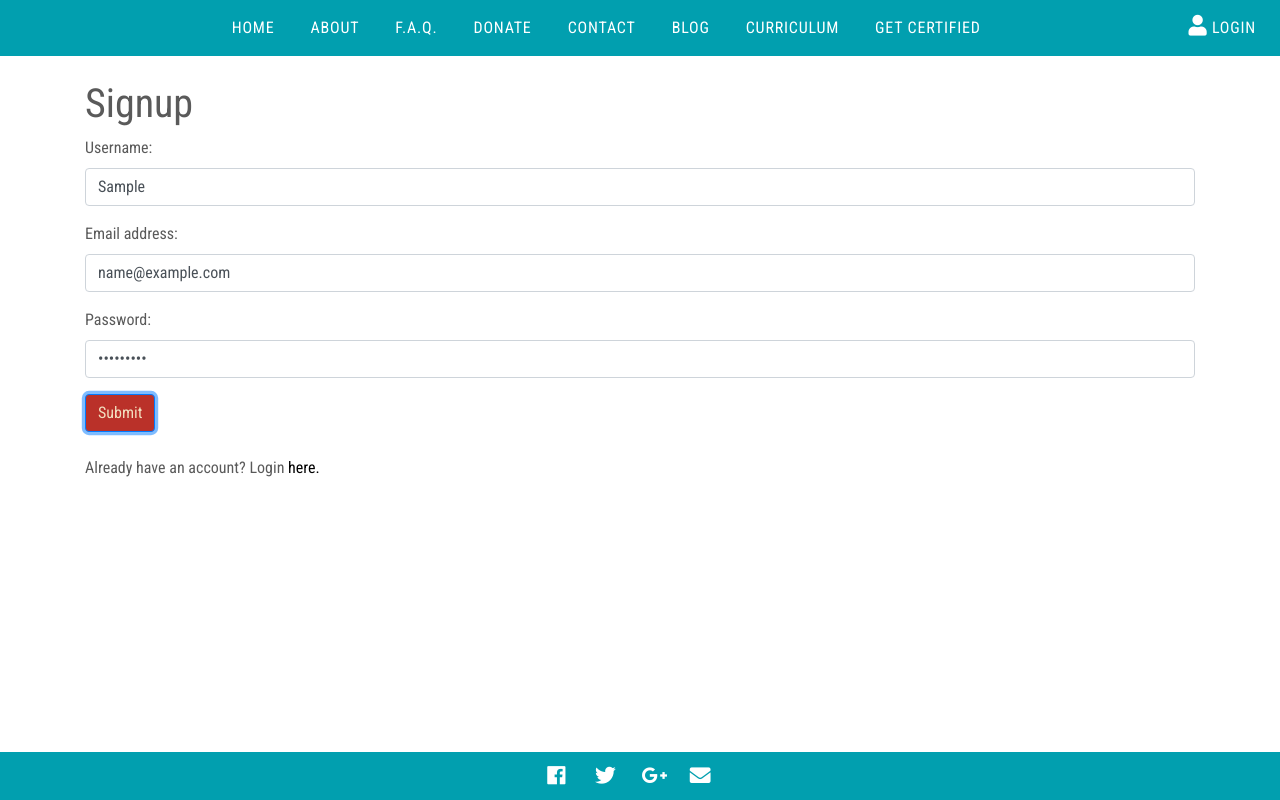
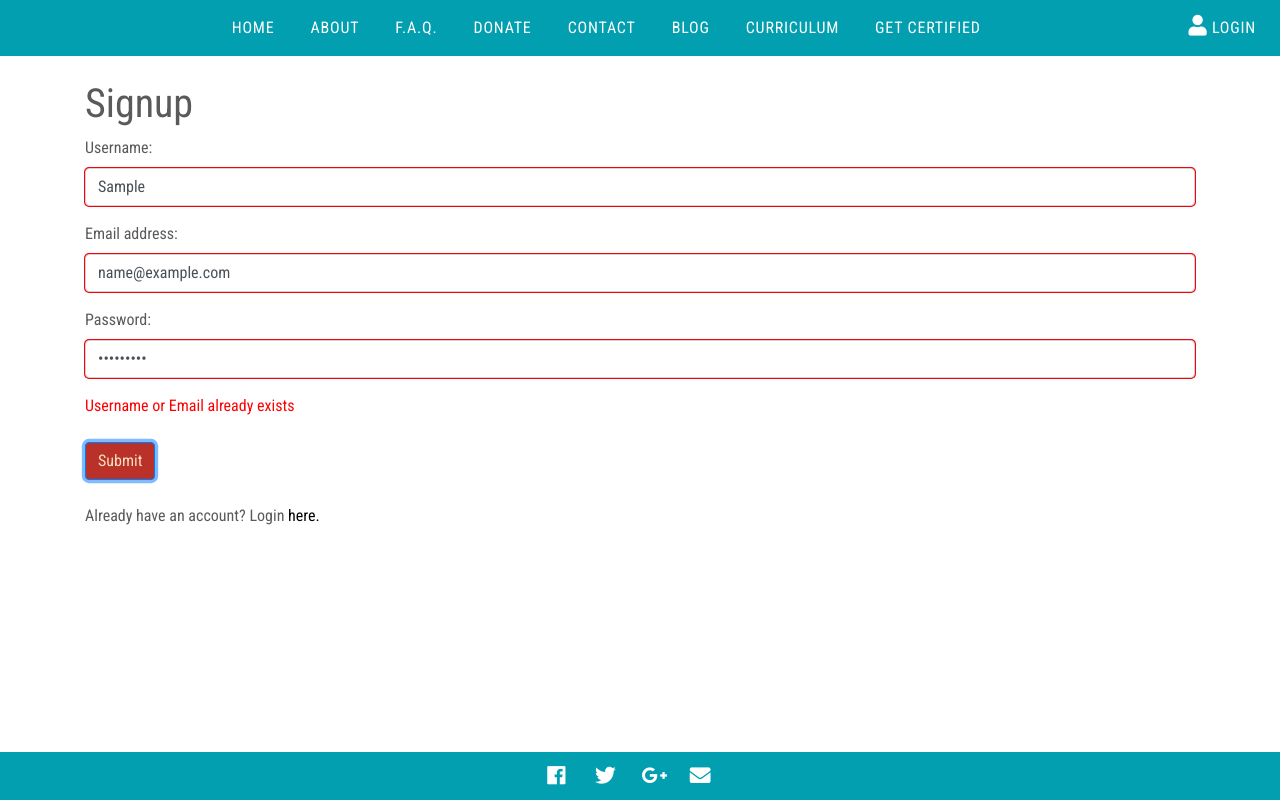
Before and after one commit to nljacob/project_aids_nigeria, a React (Create React App) app in the folder client/: page /signup in a window 1280 px wide. Both pictures are taken after typing "Sample", "name@example.com", "Sample123" into the empty fields and a click on the button "Submit". Built offline with nearby package versions, Linux system fonts and the light colour scheme; no server answers.

Commit message:
validation for sign up page done

```diff
--- a/client/src/pages/Signup/Signup.js
+++ b/client/src/pages/Signup/Signup.js
@@ -15,7 +15,8 @@ class Signup extends Component {
     email: "",
     password: "",
     username: "",
-    submitFlag: false
+    submitFlag: false,
+    serverCheck : ""
   }
   // componentWillMount() {
   //   if (this.Auth.loggedIn()) {
@@ -30,7 +31,7 @@ class Signup extends Component {
       submitFlag: true
     });
 
-    if (this.state.email && this.state.password) {
+    if (this.state.email && this.state.password && this.state.username) {
       API.signUpUser(this.state.username, this.state.email, this.state.password)
         .then(res => {
           console.log(res.data);
@@ -38,7 +39,9 @@ class Signup extends Component {
           // send them to the login page
           this.props.history.replace('/login');
         })
-        .catch(err => alert(err));
+        .catch(err => {
+          this.setState({serverCheck : "fail"});
+        });
     }
   };
 
@@ -53,7 +56,9 @@ class Signup extends Component {
     if (!this.state.email && this.state.submitFlag) {
       return ("form-control error-focus");
     }
-
+    else if ((this.state.serverCheck === "fail") && this.state.submitFlag){
+      return ("form-control error-focus");
+    }
     else {
       return ("form-control");
     }
@@ -63,7 +68,9 @@ class Signup extends Component {
     if (!this.state.password && this.state.submitFlag) {
       return ("form-control error-focus");
     }
-
+    else if ((this.state.serverCheck === "fail") && this.state.submitFlag){
+      return ("form-control error-focus");
+    }
     else {
       return ("form-control");
     }
@@ -72,7 +79,9 @@ class Signup extends Component {
     if (!this.state.username && this.state.submitFlag) {
       return ("form-control error-focus");
     }
-
+    else if ((this.state.serverCheck === "fail") && this.state.submitFlag){
+      return ("form-control error-focus");
+    }
     else {
       return ("form-control");
     }
@@ -114,6 +123,7 @@ class Signup extends Component {
               onChange={this.handleChange} />
                {(!this.state.password && this.state.submitFlag) ? <div className="error-text">Password required</div> : " "}
           </div>
+          {((this.state.serverCheck === "fail") && this.state.submitFlag) ? <div><div className="error-text"> Username or Email already exists </div><br/></div>  : " "}
           <button type="submit" className="btn btn-primary">Submit</button>
         </form>
         <br />
```
